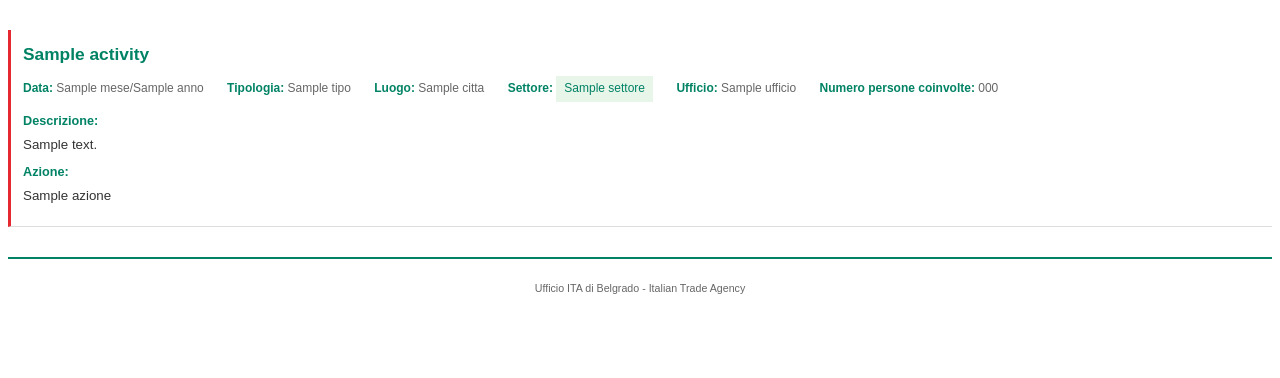
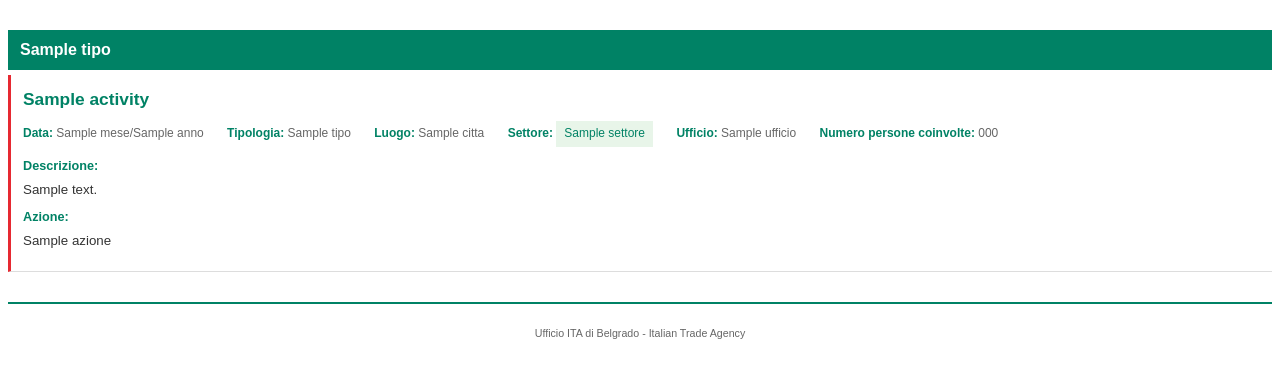
Before and after one commit to freethrow/tanalyst, a Django app: template activities/templates/activities/activities_report_pdf.html in a window 1280 px wide. Shown: the part 252-630 px from the top of the page. Run offline with Django 5.2, Linux system fonts and the light colour scheme; the template is opened without the code that fills it: most values are stand-ins (such as "Sample title", 1, 10 or a date in 2020); grey boxes marked "Sample" are stand-in pictures.

Commit message:
updated the activities report pdf

```diff
--- a/activities/templates/activities/activities_report_pdf.html
+++ b/activities/templates/activities/activities_report_pdf.html
@@ -116,6 +116,21 @@
             line-height: 1.6;
         }
 
+        .tipo-section-header {
+            background-color: #008265;
+            color: #fff;
+            font-size: 12pt;
+            font-weight: bold;
+            padding: 8px 12px;
+            margin-top: 20px;
+            margin-bottom: 5px;
+            page-break-after: avoid;
+        }
+
+        .tipo-section-header:first-of-type {
+            margin-top: 0;
+        }
+
         .footer {
             margin-top: 30px;
             padding-top: 10px;
@@ -139,6 +154,9 @@
     </div>
 
     {% for activity in activities %}
+    {% ifchanged activity.tipo %}
+    <div class="tipo-section-header">{{ activity.tipo|default:"Altro" }}</div>
+    {% endifchanged %}
     <div class="activity">
         <h2 class="activity-title">{{ activity.nome_iniziativa }}</h2>
 
```
Also changed, not shown: activities/views.py (+19 -5 lines).
